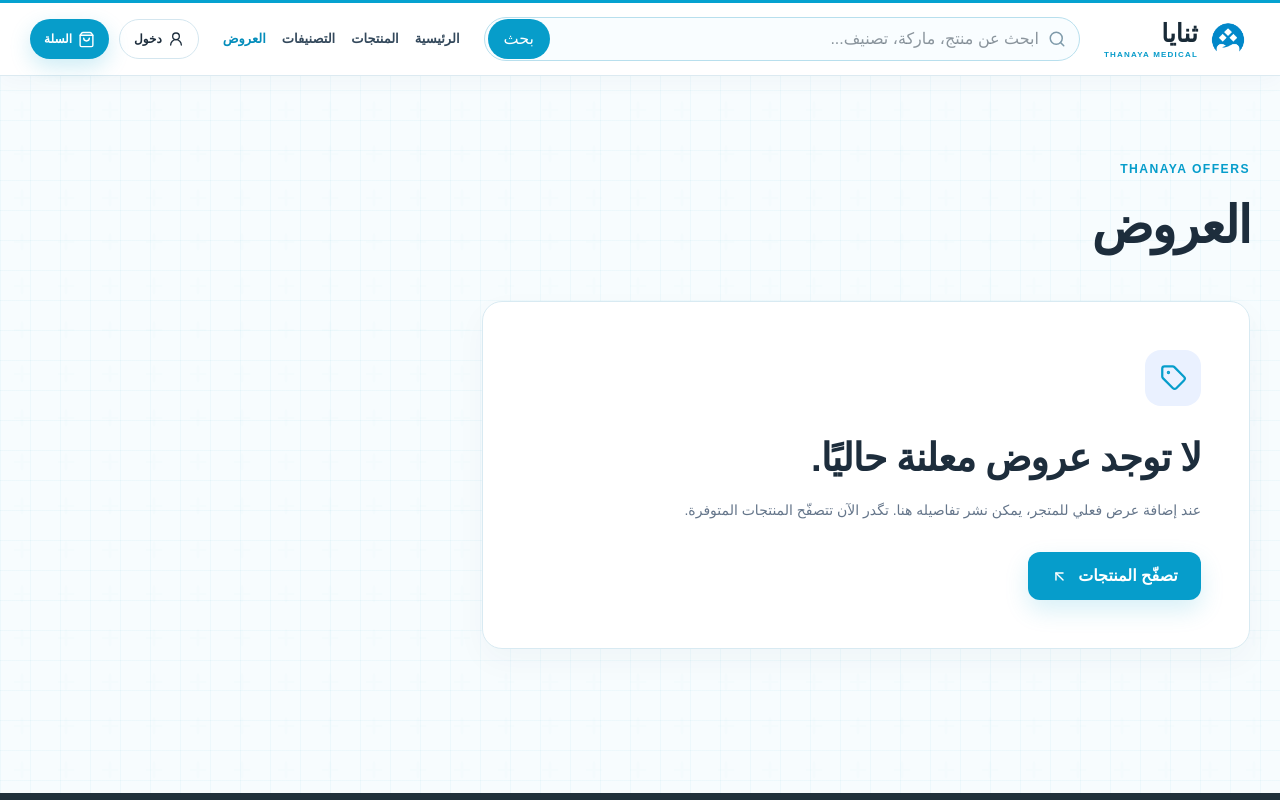
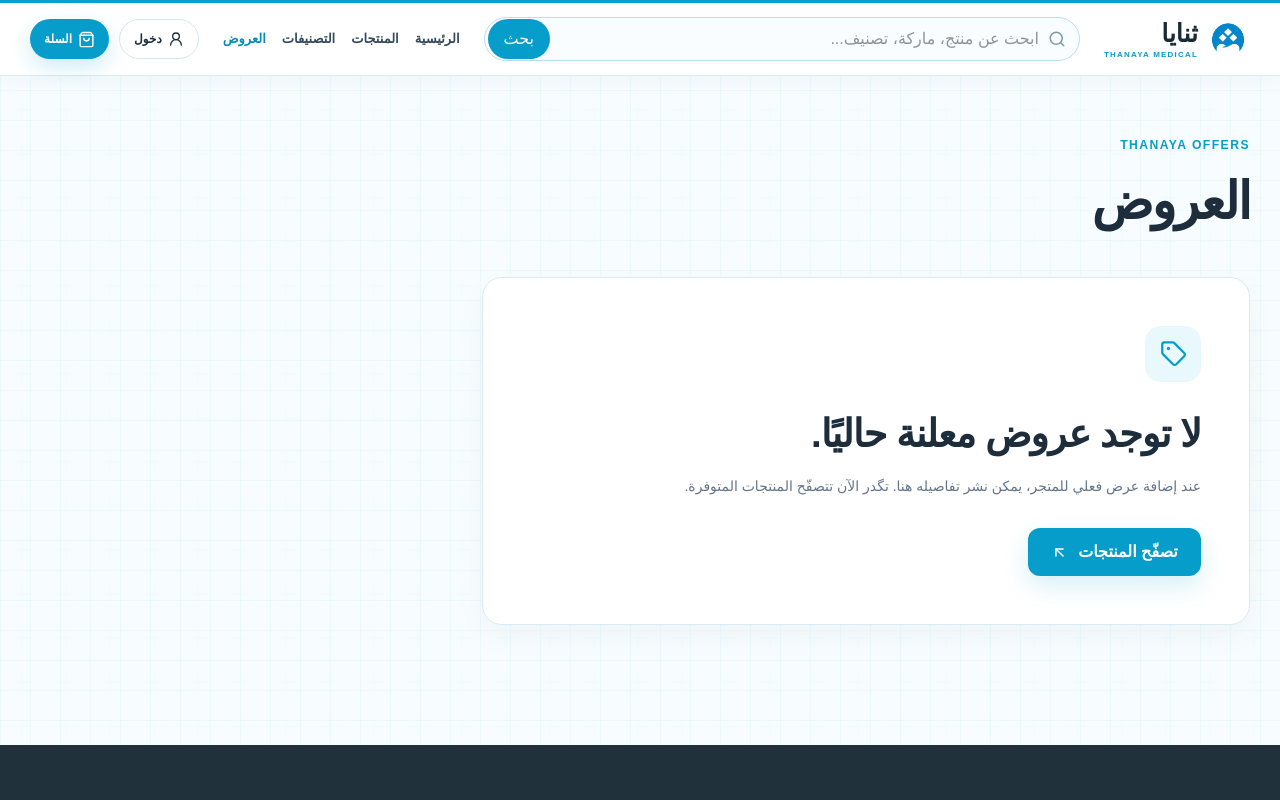
Before and after one commit to joseph2202/thanaya-dental-redesign, a Next.js app in the folder frontend/: page /offers in a window 1280 px wide. Shown: the top 800 px of the page. Built offline with nearby package versions, Linux system fonts and the light colour scheme; a small style sheet from the web is missing.

Commit message:
design: replace legacy blue tones with consistent Thanaya cyan

```diff
--- a/frontend/src/app/offers/page.tsx
+++ b/frontend/src/app/offers/page.tsx
@@ -4,5 +4,5 @@ import Link from 'next/link';
 import { ArrowUpLeft, Tag } from 'lucide-react';
 
 export default function OffersPage() {
-  return <><Header /><main className="site-container site-main py-14 md:py-20"><span className="site-eyebrow">THANAYA OFFERS</span><h1 className="site-page-title mt-2">العروض</h1><div className="site-surface mt-9 p-8 sm:p-12 max-w-3xl"><span className="w-14 h-14 grid place-items-center rounded-2xl bg-[#eaf1ff] text-brand mb-6"><Tag size={27} /></span><h2 className="site-heading">لا توجد عروض معلنة حاليًا.</h2><p className="site-muted text-sm mt-3 mb-7">عند إضافة عرض فعلي للمتجر، يمكن نشر تفاصيله هنا. تگدر الآن تتصفّح المنتجات المتوفرة.</p><Link href="/products" className="site-btn site-btn-primary">تصفّح المنتجات <ArrowUpLeft size={17} /></Link></div></main><Footer /></>;
+  return <><Header /><main className="site-container site-main py-10 md:py-14"><span className="site-eyebrow">THANAYA OFFERS</span><h1 className="site-page-title mt-2">العروض</h1><div className="site-surface mt-9 p-8 sm:p-12 max-w-3xl"><span className="w-14 h-14 grid place-items-center rounded-2xl bg-[#e8f8fd] text-brand mb-6"><Tag size={27} /></span><h2 className="site-heading">لا توجد عروض معلنة حاليًا.</h2><p className="site-muted text-sm mt-3 mb-7">عند إضافة عرض فعلي للمتجر، يمكن نشر تفاصيله هنا. تگدر الآن تتصفّح المنتجات المتوفرة.</p><Link href="/products" className="site-btn site-btn-primary">تصفّح المنتجات <ArrowUpLeft size={17} /></Link></div></main><Footer /></>;
 }
```
